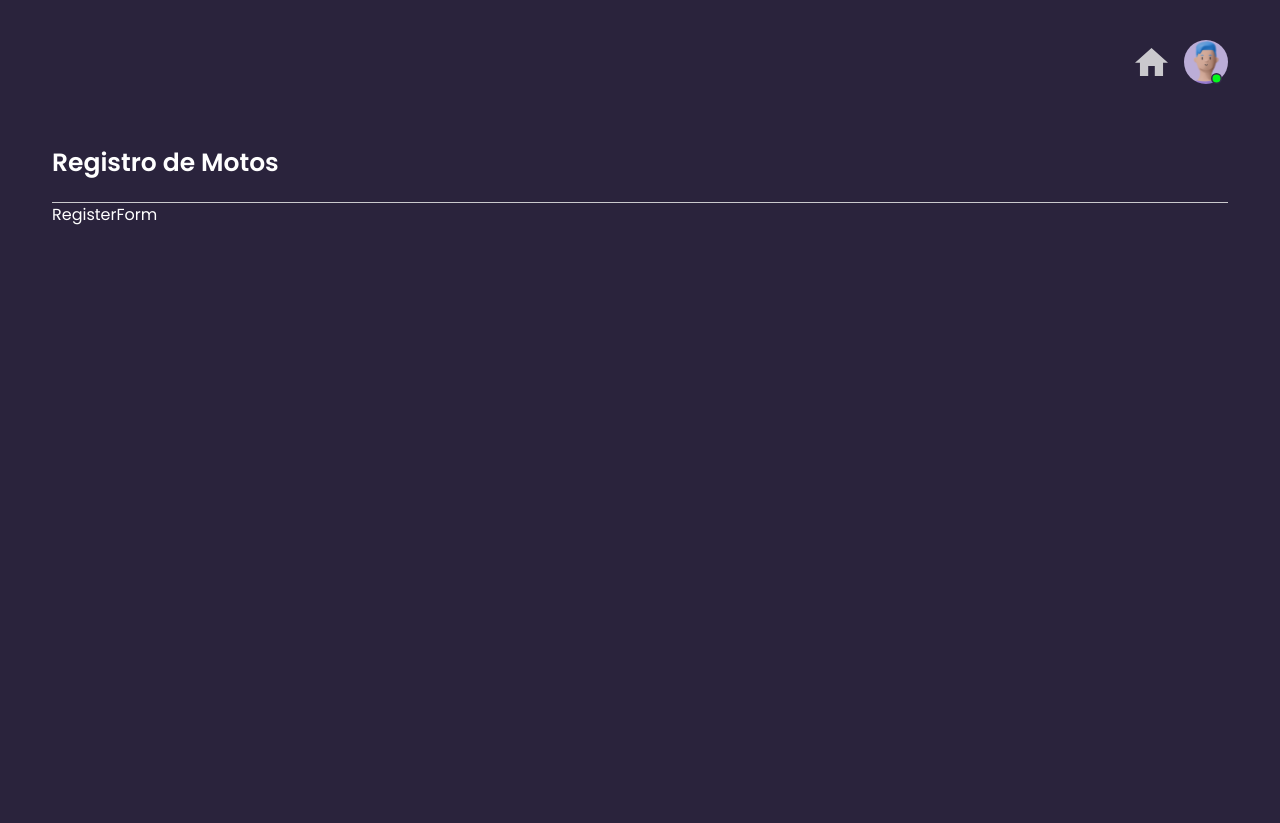
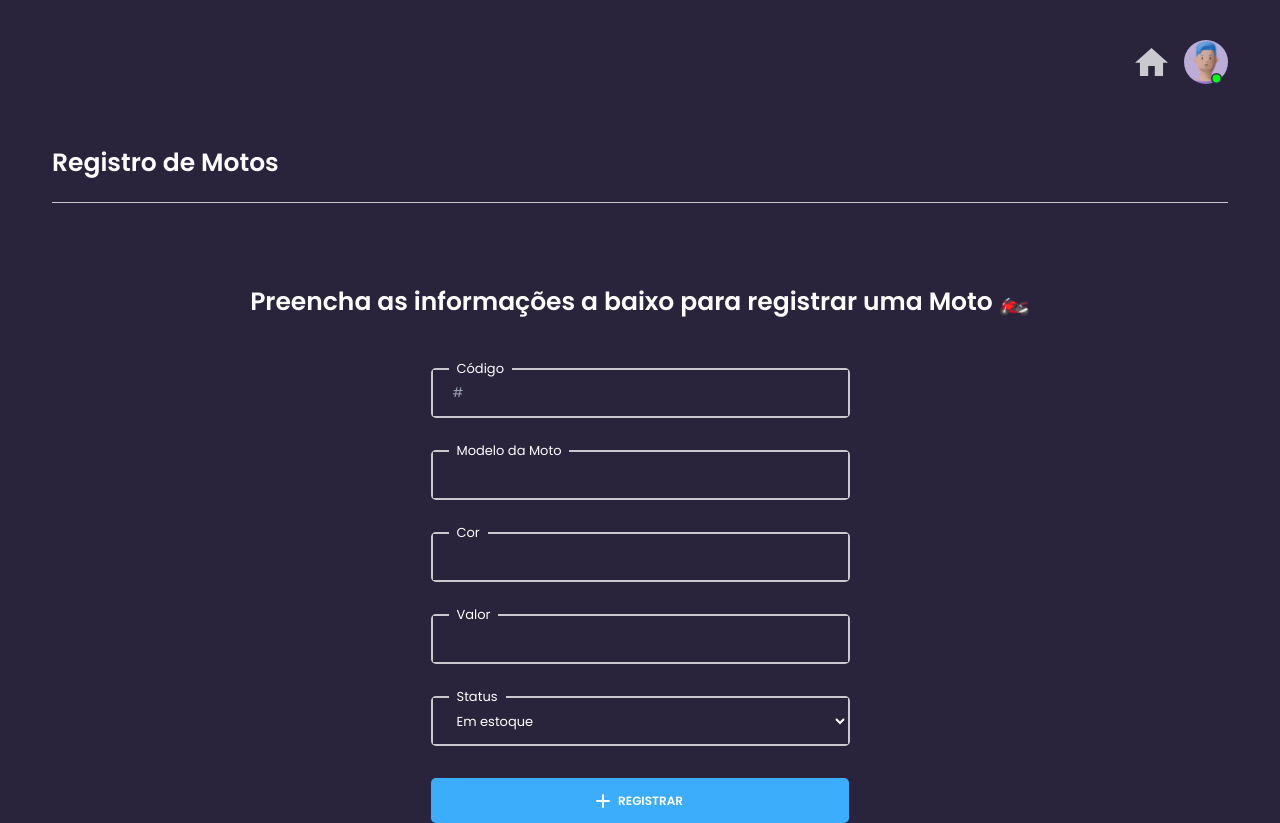
Before and after one commit to DevPBDias/teste-motocaSystems-frontEnd, a Next.js app: page /register in a window 1280 px wide. Before the commit the page ends 800 px from the top, so only its background shows below. Built offline with nearby package versions, Linux system fonts and the light colour scheme.

Commit message:
feat/fix: deleted subttile component and implemented register form component and css

```diff
--- a/src/components/RegisterForm.tsx
+++ b/src/components/RegisterForm.tsx
@@ -1,5 +1,84 @@
+import Btn from "./Btn";
+import PageTitle from "./PageTitle";
+
 const RegisterForm = () => {
-  return <form>RegisterForm</form>;
+  return (
+    <section className="flex flex-col items-center mt-20 gap-12">
+      <PageTitle title="Preencha as informações a baixo para registrar uma Moto 🏍️" />
+      <form className="flex flex-col gap-8">
+        <div className="relative rounded-[5px] border-2 border-[--text-white] h-[50px] w-[419px]">
+          <label
+            className="absolute bg-[--bg-primary] top-[-11px] left-4 px-2 text-[13px] leading-[19.5px]"
+            htmlFor=""
+          >
+            Código
+          </label>
+          <input
+            className="bg-[--bg-primary] h-full w-full pl-5 text-[13px] leading-[19.5px]"
+            type="text"
+            name=""
+            id=""
+            placeholder="#"
+          />
+        </div>
+        <div className="relative rounded-[5px] border-2 border-[--text-white] h-[50px] w-[419px]">
+          <label
+            className="absolute bg-[--bg-primary] top-[-11px] left-4 px-2 text-[13px] leading-[19.5px]"
+            htmlFor=""
+          >
+            Modelo da Moto
+          </label>
+          <input
+            className="bg-[--bg-primary] h-full w-full pl-5 text-[13px] leading-[19.5px]"
+            type="text"
+            name=""
+            id=""
+          />
+        </div>
+        <div className="relative rounded-[5px] border-2 border-[--text-white] h-[50px] w-[419px]">
+          <label
+            className="absolute bg-[--bg-primary] top-[-11px] left-4 px-2 text-[13px] leading-[19.5px]"
+            htmlFor=""
+          >
+            Cor
+          </label>
+          <input
+            className="bg-[--bg-primary] h-full w-full pl-5 text-[13px] leading-[19.5px]"
+            type="text"
+            name=""
+            id=""
+          />
+        </div>
+        <div className="relative rounded-[5px] border-2 border-[--text-white] h-[50px] w-[419px]">
+          <label
+            className="absolute bg-[--bg-primary] top-[-11px] left-4 px-2 text-[13px] leading-[19.5px]"
+            htmlFor=""
+          >
+            Valor
+          </label>
+          <input
+            className="bg-[--bg-primary] h-full w-full pl-5 text-[13px] leading-[19.5px]"
+            type="text"
+            name=""
+            id=""
+          />
+        </div>
+        <div className="relative rounded-[5px] border-2 border-[--text-white] h-[50px] w-[419px]">
+          <label
+            className="absolute bg-[--bg-primary] top-[-11px] left-4 px-2 text-[13px] leading-[19.5px] "
+            htmlFor=""
+          >
+            Status
+          </label>
+          <select className="bg-[--bg-primary] h-full w-full pl-5 text-[13px] leading-[19.5px]">
+            <option value="Em estoque">Em estoque</option>
+            <option value="Sem estoque">Sem estoque</option>
+          </select>
+        </div>
+        <Btn height="h-[45px]" width="w-[418px]" route="/" text="registrar" />
+      </form>
+    </section>
+  );
 };
 
 export default RegisterForm;
--- a/src/components/SubTitlePage.tsx
+++ /dev/null
@@ -1,5 +0,0 @@
-const SubTitlePage = () => {
-  return <div>SubTitlePage</div>;
-};
-
-export default SubTitlePage;
```
